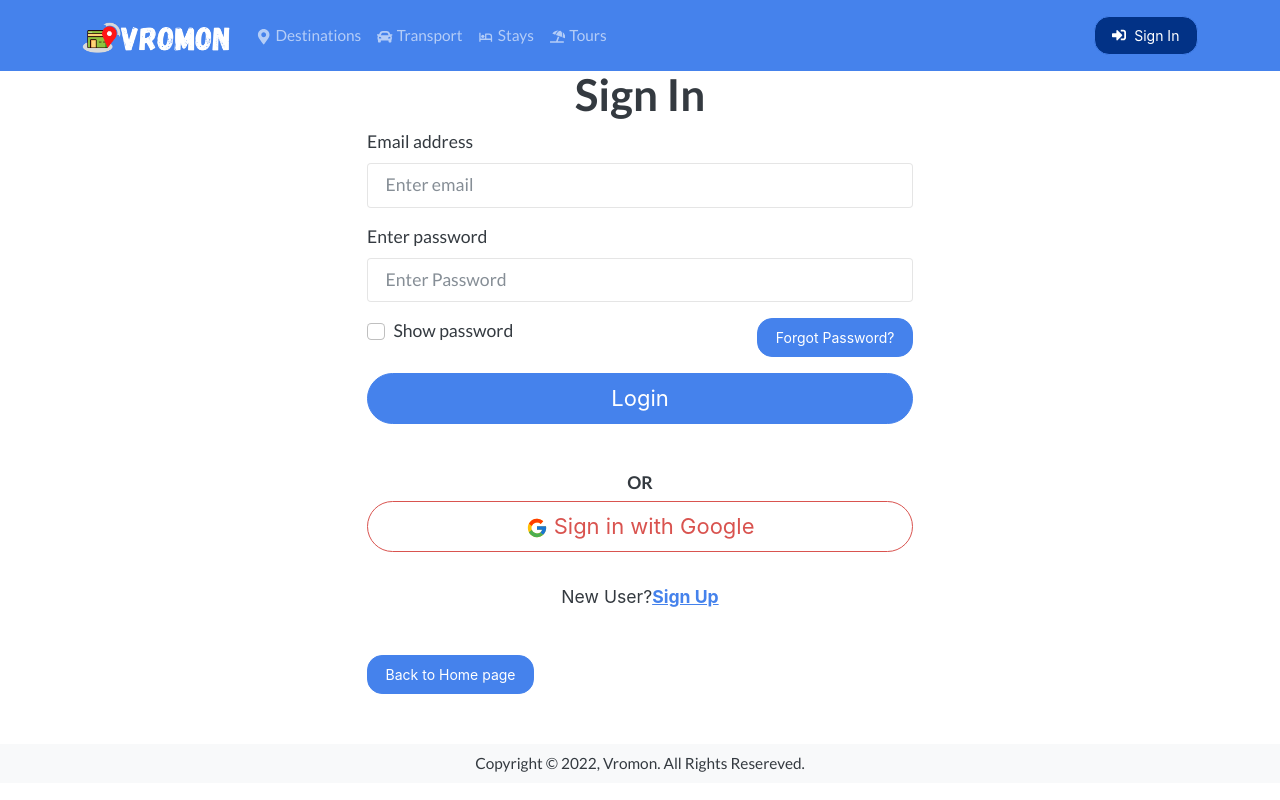
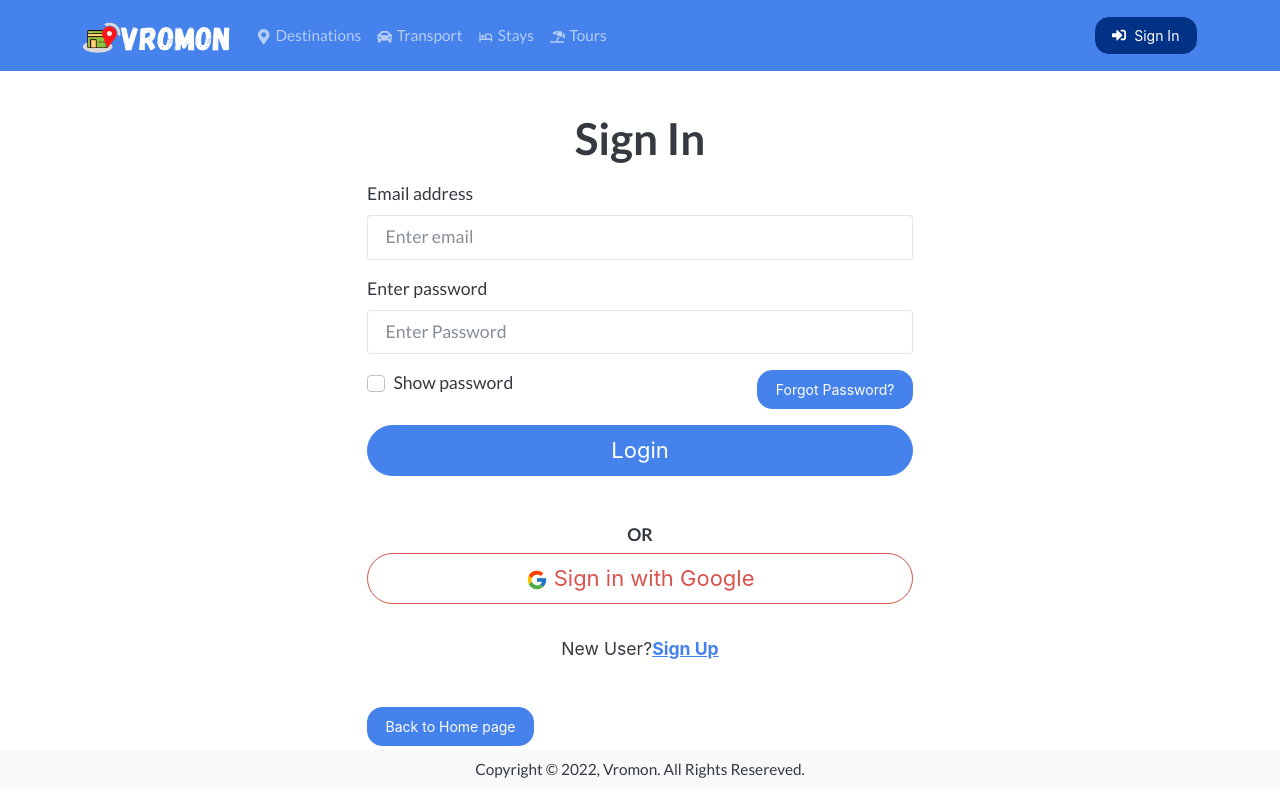
Before and after one commit to TangoRomeo80/Vromon, a React (Create React App) app in the folder frontend/: page /login in a window 1280 px wide. Built offline with nearby package versions, Linux system fonts and the light colour scheme.

Commit message:
Update LoginScreen.js

```diff
--- a/frontend/src/screens/LoginScreen.js
+++ b/frontend/src/screens/LoginScreen.js
@@ -73,7 +73,7 @@
 
   return (
     <FormContainer>
-      <h1 className='d-flex justify-content-center pt-1'>Sign In</h1>
+      <h1 className='d-flex justify-content-center pt-5 pb-2'>Sign In</h1>
       <Form onSubmit={submitHandler}>
         {!forgotPassword && (
           <>
```
